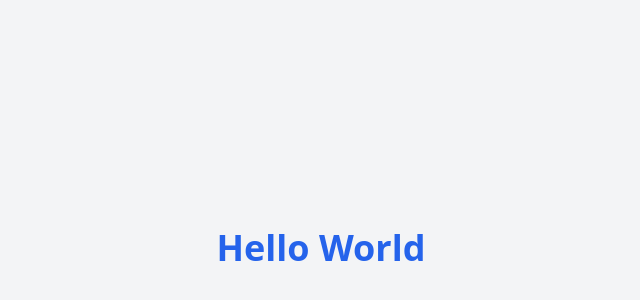
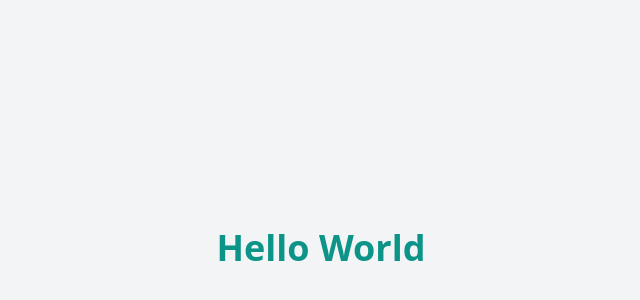
Before and after one commit to sdoering/helloWorldDocker, a plain HTML site: page index.html in a window 1280 px wide. Shown: the part 152-452 px from the top of the page, without its empty margins (319-959 px from the left). Drawn offline with nearby package versions, Linux system fonts and the light colour scheme.

Commit message:
testing and playing around

```diff
--- a/index.html
+++ b/index.html
@@ -7,6 +7,6 @@
     <script src="https://cdn.tailwindcss.com"></script>
 </head>
 <body class="bg-gray-100 h-screen flex items-center justify-center">
-    <h1 class="text-4xl font-bold text-blue-600">Hello World</h1>
+    <h1 class="text-4xl font-bold text-teal-600">Hello World</h1>
 </body>
 </html>
```
Also changed, not shown: 1 other file.
